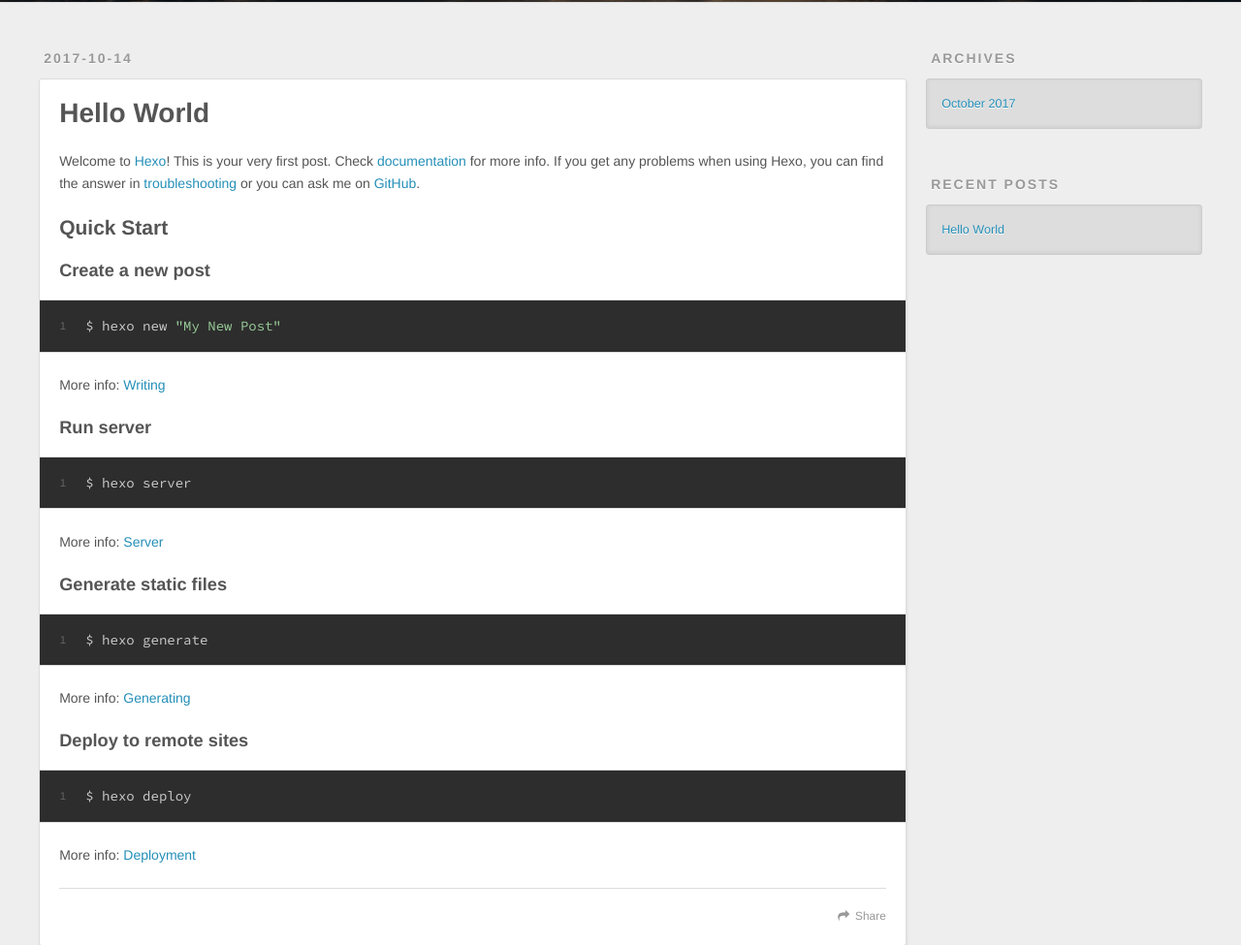
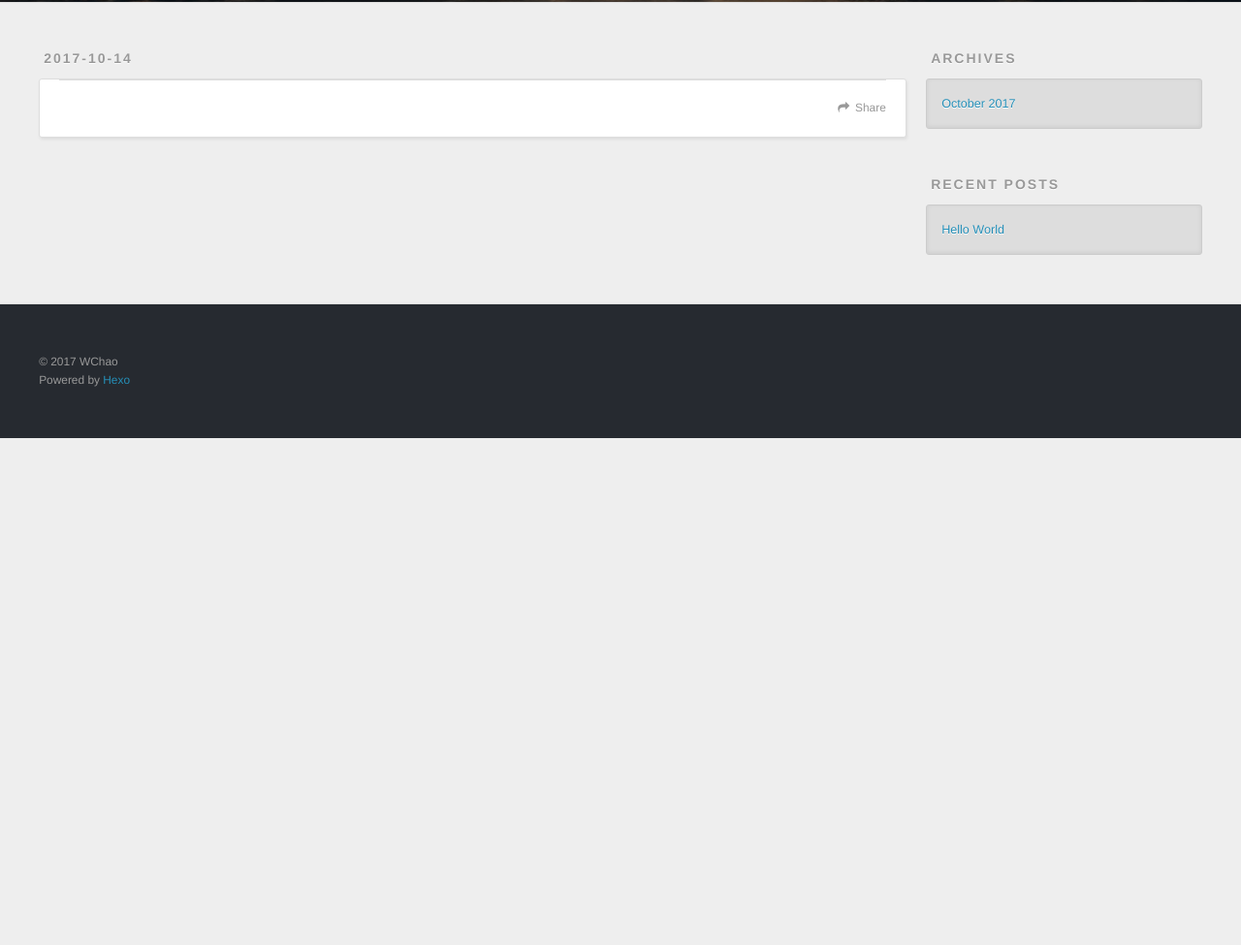
Before and after one commit to fasei/Blog, a plain HTML site: page tags/index.html in a window 1280 px wide. Shown: the part 298-1273 px from the top of the page at 97% size. After the commit the page ends 800 px from the top, so only its background shows below. Drawn offline with nearby package versions, Linux system fonts and the light colour scheme.

Commit message:
Site updated: 2017-10-14 19:59:33

```diff
--- a/index.html
+++ b/tags/index.html
@@ -7,8 +7,9 @@
   <meta name="viewport" content="width=device-width, initial-scale=1, maximum-scale=1">
   <meta property="og:type" content="website">
 <meta property="og:title" content="MyBlog">
-<meta property="og:url" content="http://yoursite.com/index.html">
+<meta property="og:url" content="http://yoursite.com/tags/index.html">
 <meta property="og:site_name" content="MyBlog">
+<meta property="og:updated_time" content="2017-10-14T11:57:35.000Z">
 <meta name="twitter:card" content="summary">
 <meta name="twitter:title" content="MyBlog">
 
@@ -59,53 +60,31 @@
   </div>
 </header>
       <div class="outer">
-        <section id="main">
-
-    <article id="post-hello-world" class="article article-type-post" itemscope itemprop="blogPost">
+        <section id="main"><article id="tags-" class="article article-type-tags" itemscope itemprop="blogPost">
   <div class="article-meta">
-    <a href="/2017/10/14/hello-world/" class="article-date">
-  <time datetime="2017-10-14T07:36:52.000Z" itemprop="datePublished">2017-10-14</time>
+    <a href="/tags/index.html" class="article-date">
+  <time datetime="2017-10-14T11:57:35.000Z" itemprop="datePublished">2017-10-14</time>
 </a>
 
   </div>
   <div class="article-inner">
 
 
-      <header class="article-header">
-
-
-    <h1 itemprop="name">
-      <a class="article-title" href="/2017/10/14/hello-world/">Hello World</a>
-    </h1>
-
-
-      </header>
-
     <div class="article-entry" itemprop="articleBody">
 
-        <p>Welcome to <a href="https://hexo.io/" target="_blank" rel="external">Hexo</a>! This is your very first post. Check <a href="https://hexo.io/docs/" target="_blank" rel="external">documentation</a> for more info. If you get any problems when using Hexo, you can find the answer in <a href="https://hexo.io/docs/troubleshooting.html" target="_blank" rel="external">troubleshooting</a> or you can ask me on <a href="https://github.com/hexojs/hexo/issues" target="_blank" rel="external">GitHub</a>.</p>
-<h2 id="Quick-Start"><a href="#Quick-Start" class="headerlink" title="Quick Start"></a>Quick Start</h2><h3 id="Create-a-new-post"><a href="#Create-a-new-post" class="headerlink" title="Create a new post"></a>Create a new post</h3><figure class="highlight bash"><table><tr><td class="gutter"><pre><div class="line">1</div></pre></td><td class="code"><pre><div class="line">$ hexo new <span class="string">"My New Post"</span></div></pre></td></tr></table></figure>
-<p>More info: <a href="https://hexo.io/docs/writing.html" target="_blank" rel="external">Writing</a></p>
-<h3 id="Run-server"><a href="#Run-server" class="headerlink" title="Run server"></a>Run server</h3><figure class="highlight bash"><table><tr><td class="gutter"><pre><div class="line">1</div></pre></td><td class="code"><pre><div class="line">$ hexo server</div></pre></td></tr></table></figure>
-<p>More info: <a href="https://hexo.io/docs/server.html" target="_blank" rel="external">Server</a></p>
-<h3 id="Generate-static-files"><a href="#Generate-static-files" class="headerlink" title="Generate static files"></a>Generate static files</h3><figure class="highlight bash"><table><tr><td class="gutter"><pre><div class="line">1</div></pre></td><td class="code"><pre><div class="line">$ hexo generate</div></pre></td></tr></table></figure>
-<p>More info: <a href="https://hexo.io/docs/generating.html" target="_blank" rel="external">Generating</a></p>
-<h3 id="Deploy-to-remote-sites"><a href="#Deploy-to-remote-sites" class="headerlink" title="Deploy to remote sites"></a>Deploy to remote sites</h3><figure class="highlight bash"><table><tr><td class="gutter"><pre><div class="line">1</div></pre></td><td class="code"><pre><div class="line">$ hexo deploy</div></pre></td></tr></table></figure>
-<p>More info: <a href="https://hexo.io/docs/deployment.html" target="_blank" rel="external">Deployment</a></p>
 
 
     </div>
     <footer class="article-footer">
-      <a data-url="http://yoursite.com/2017/10/14/hello-world/" data-id="cj8r0onrj00007ndrwrey1f3i" class="article-share-link">Share</a>
+      <a data-url="http://yoursite.com/tags/index.html" data-id="cj8r9rpmh0001kcdrythas8fu" class="article-share-link">Share</a>
 
 
     </footer>
   </div>
 
-</article>
 
 
-
+</article>
 
 </section>
 
```
Also changed, not shown: 2017/10/14/hello-world/index.html (+1 -1 lines).
